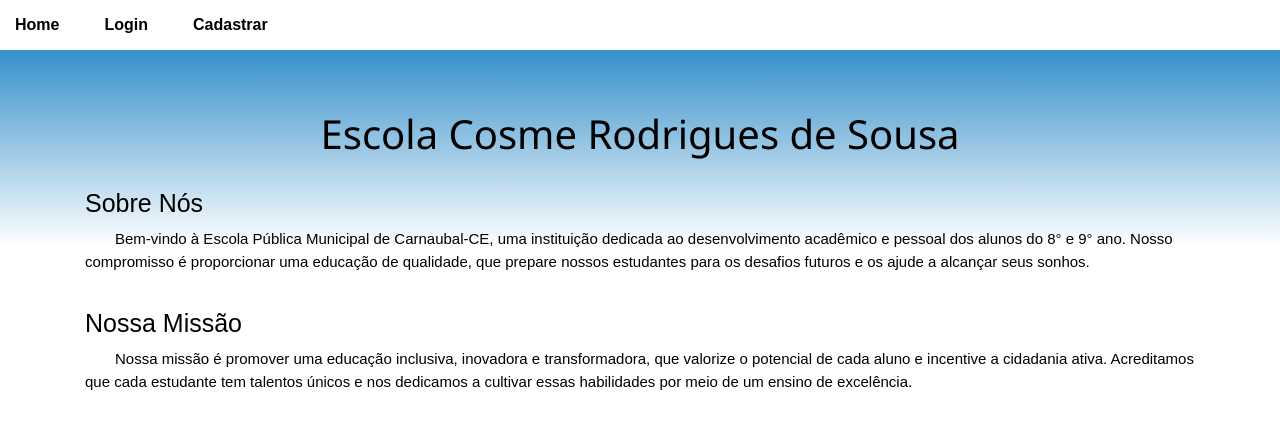
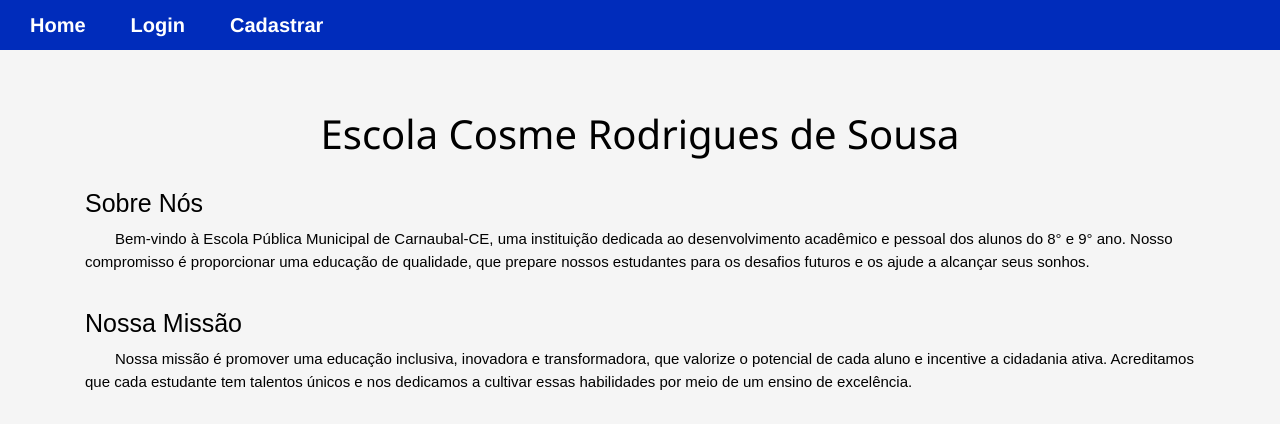
Before and after one commit to Lucas-Espindola-dev/Escola_Cosme_Rodrigues, a Django app: page / in a window 1280 px wide. Shown: the top 424 px of the page. Run offline with Django 5.2, Linux system fonts and the light colour scheme; some libraries are stand-ins or nearby versions.

Commit message:
Restyling the base template

```diff
--- a/static/css/styles.css
+++ b/static/css/styles.css
@@ -9,8 +9,7 @@ font-size:62.5%
 }
 
 body{
-background: rgb(2,0,36);
-background: linear-gradient(180deg, rgb(12, 3, 184) 0%, rgb(4, 116, 190) 0%, rgba(255,255,255,1) 18%);
+background: whitesmoke;
 background-size: auto;
 color: #000000;
 font-family: Arial, Helvetica, sans-serif;
@@ -34,8 +33,8 @@ label {
 }
 
 nav{
-    background-color: rgb(255, 255, 255);
-    color: black;
+    background-color: rgb(0, 44, 187);
+    color: white;
     height: 50px;
     display: flex;
     justify-content: space-between;
@@ -47,6 +46,7 @@ nav ul {
     padding: 0;
     margin: 0;
     display: flex;
+    margin-left: 15px;
 }
 
 nav ul li {
@@ -56,11 +56,12 @@ nav ul li {
 
 nav ul li a {
     text-decoration: none;
-    color: black;
-    font-size: 16px;
+    color: white;
+    font-size: 20px;
     font-weight: bold;
     padding: 15px;
     transition: all 0.3s ease;
+    font-family: 'Franklin Gothic Medium', 'Arial Narrow', Arial, sans-serif;
 }
 
 .main-title h1{
```
